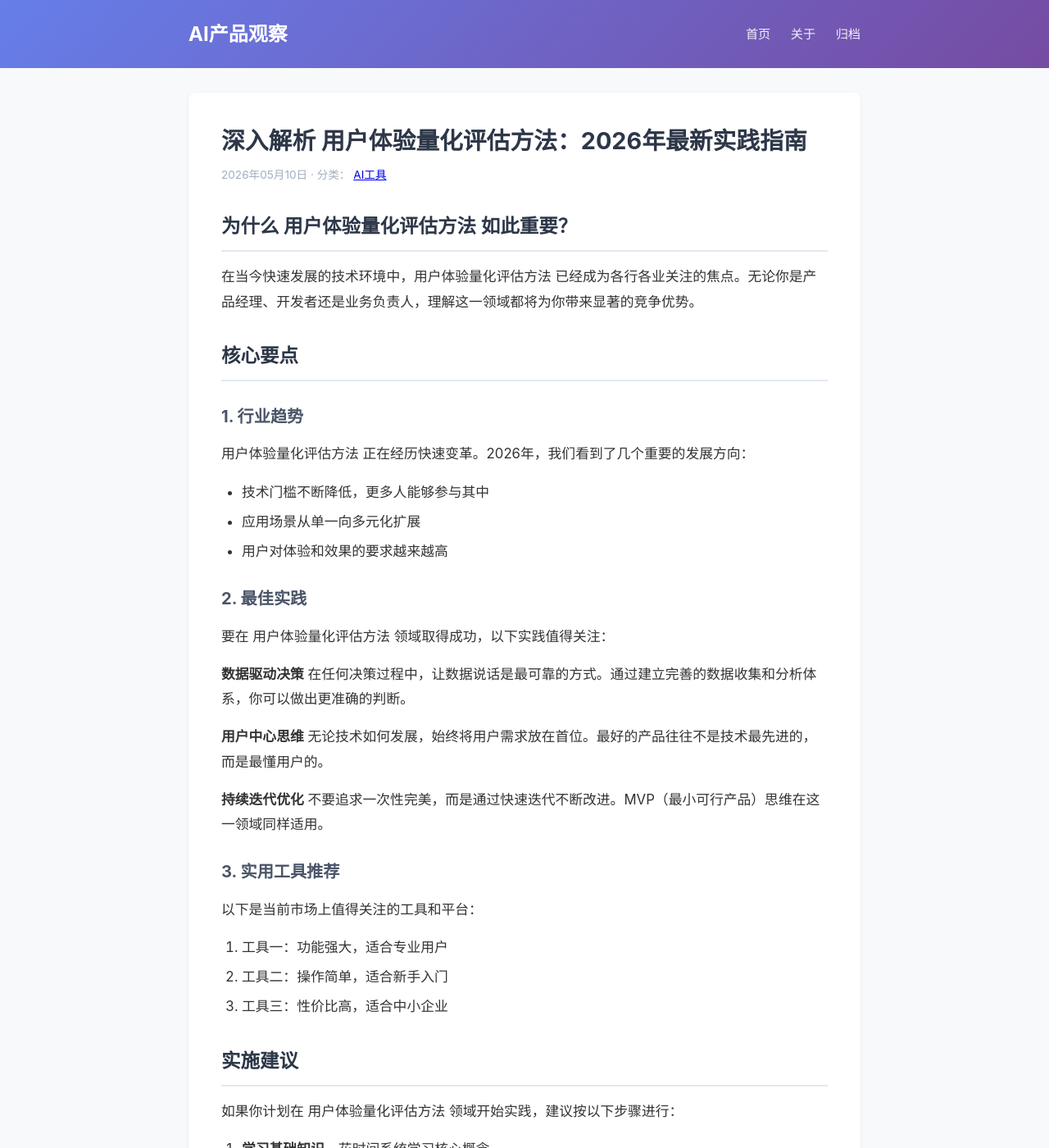
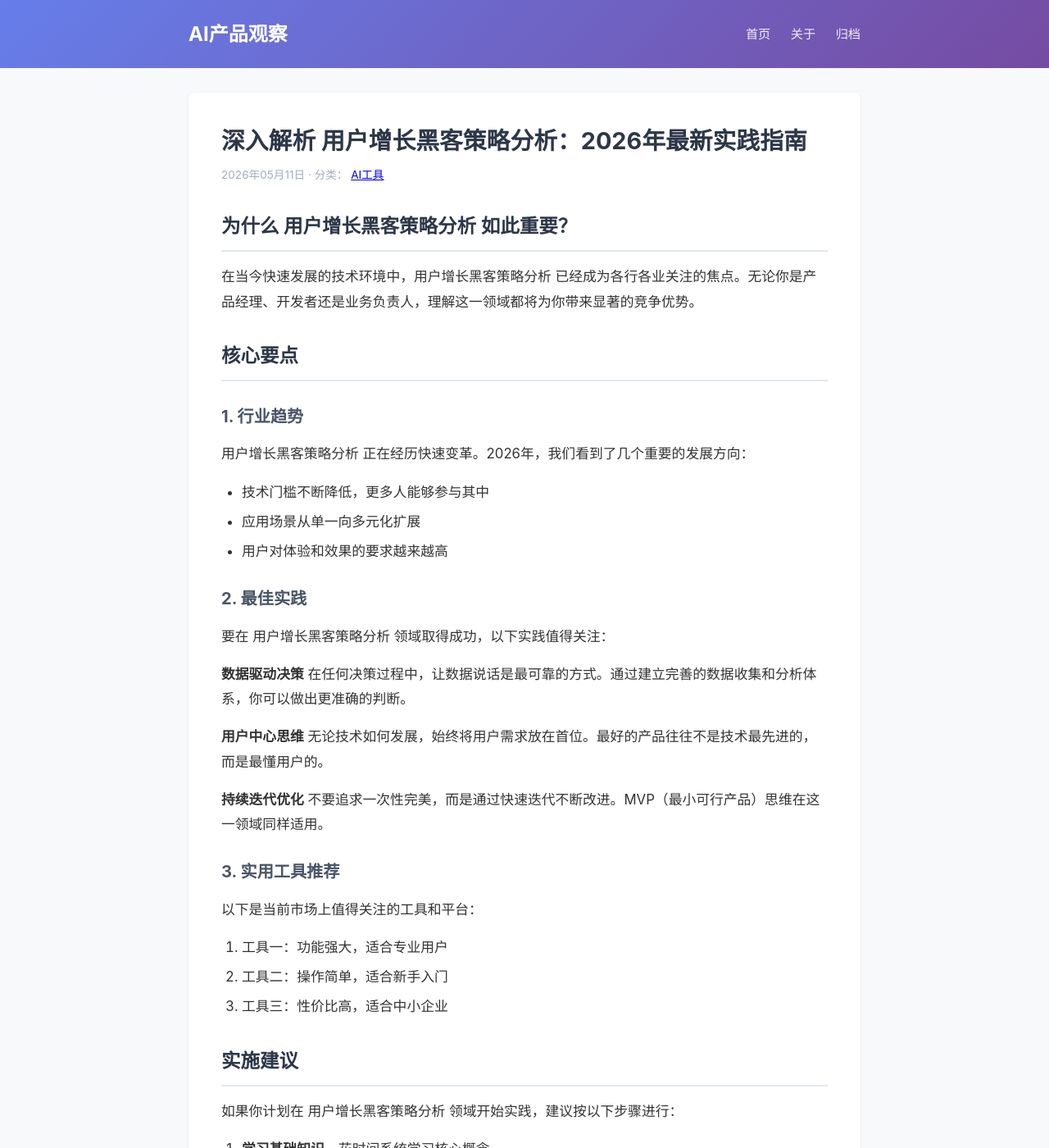
Before and after one commit to Jackzhangj2026/auto-content-site, a Jekyll site: the page built from _posts/2026-05-11-深入解析-用户增长黑客策略分析-2026年最新实践指南.md, in a window 1280 px wide and 1400 px high. Shown: the whole window at 82% size. Built offline with Jekyll 4.4.1, drawn with Linux system fonts in a browser that asks for light colours; some of the changed text lies outside the part shown.

Commit message:
同步本地修改

```diff
--- a/_posts/2026-05-10-深入解析-用户体验量化评估方法-2026年最新实践指南.md
+++ b/_posts/2026-05-11-深入解析-用户增长黑客策略分析-2026年最新实践指南.md
@@ -1,28 +1,28 @@
 ---
 layout: post
-title: "深入解析 用户体验量化评估方法：2026年最新实践指南"
-date: 2026-05-10 14:26:04 +0800
-description: "全面了解用户体验量化评估方法的最新趋势、最佳实践和实用技巧，帮助你在实际工作中快速应用。"
+title: "深入解析 用户增长黑客策略分析：2026年最新实践指南"
+date: 2026-05-11 09:14:32 +0800
+description: "全面了解用户增长黑客策略分析的最新趋势、最佳实践和实用技巧，帮助你在实际工作中快速应用。"
 category: "AI工具"
-tags: 用户体验量化评估方法
+tags: 用户增长黑客策略分析
 ---
 
-## 为什么 用户体验量化评估方法 如此重要？
+## 为什么 用户增长黑客策略分析 如此重要？
 
-在当今快速发展的技术环境中，用户体验量化评估方法 已经成为各行各业关注的焦点。无论你是产品经理、开发者还是业务负责人，理解这一领域都将为你带来显著的竞争优势。
+在当今快速发展的技术环境中，用户增长黑客策略分析 已经成为各行各业关注的焦点。无论你是产品经理、开发者还是业务负责人，理解这一领域都将为你带来显著的竞争优势。
 
 ## 核心要点
 
 ### 1. 行业趋势
 
-用户体验量化评估方法 正在经历快速变革。2026年，我们看到了几个重要的发展方向：
+用户增长黑客策略分析 正在经历快速变革。2026年，我们看到了几个重要的发展方向：
 - 技术门槛不断降低，更多人能够参与其中
 - 应用场景从单一向多元化扩展
 - 用户对体验和效果的要求越来越高
 
 ### 2. 最佳实践
 
-要在 用户体验量化评估方法 领域取得成功，以下实践值得关注：
+要在 用户增长黑客策略分析 领域取得成功，以下实践值得关注：
 
 **数据驱动决策**
 在任何决策过程中，让数据说话是最可靠的方式。通过建立完善的数据收集和分析体系，你可以做出更准确的判断。
@@ -42,7 +42,7 @@ tags: 用户体验量化评估方法
 
 ## 实施建议
 
-如果你计划在 用户体验量化评估方法 领域开始实践，建议按以下步骤进行：
+如果你计划在 用户增长黑客策略分析 领域开始实践，建议按以下步骤进行：
 
 1. **学习基础知识** - 花时间系统学习核心概念
 2. **从小处着手** - 选择一个具体的切入点开始实践
@@ -51,7 +51,7 @@ tags: 用户体验量化评估方法
 
 ## 总结
 
-用户体验量化评估方法 是一个充满机遇的领域。通过系统学习和持续实践，你将能够在这一领域建立自己的核心竞争力。记住，最重要的不是知道所有答案，而是提出正确的问题。
+用户增长黑客策略分析 是一个充满机遇的领域。通过系统学习和持续实践，你将能够在这一领域建立自己的核心竞争力。记住，最重要的不是知道所有答案，而是提出正确的问题。
 
 ---
 *本文由 AI 辅助生成，仅供参考和学习使用。*
```
